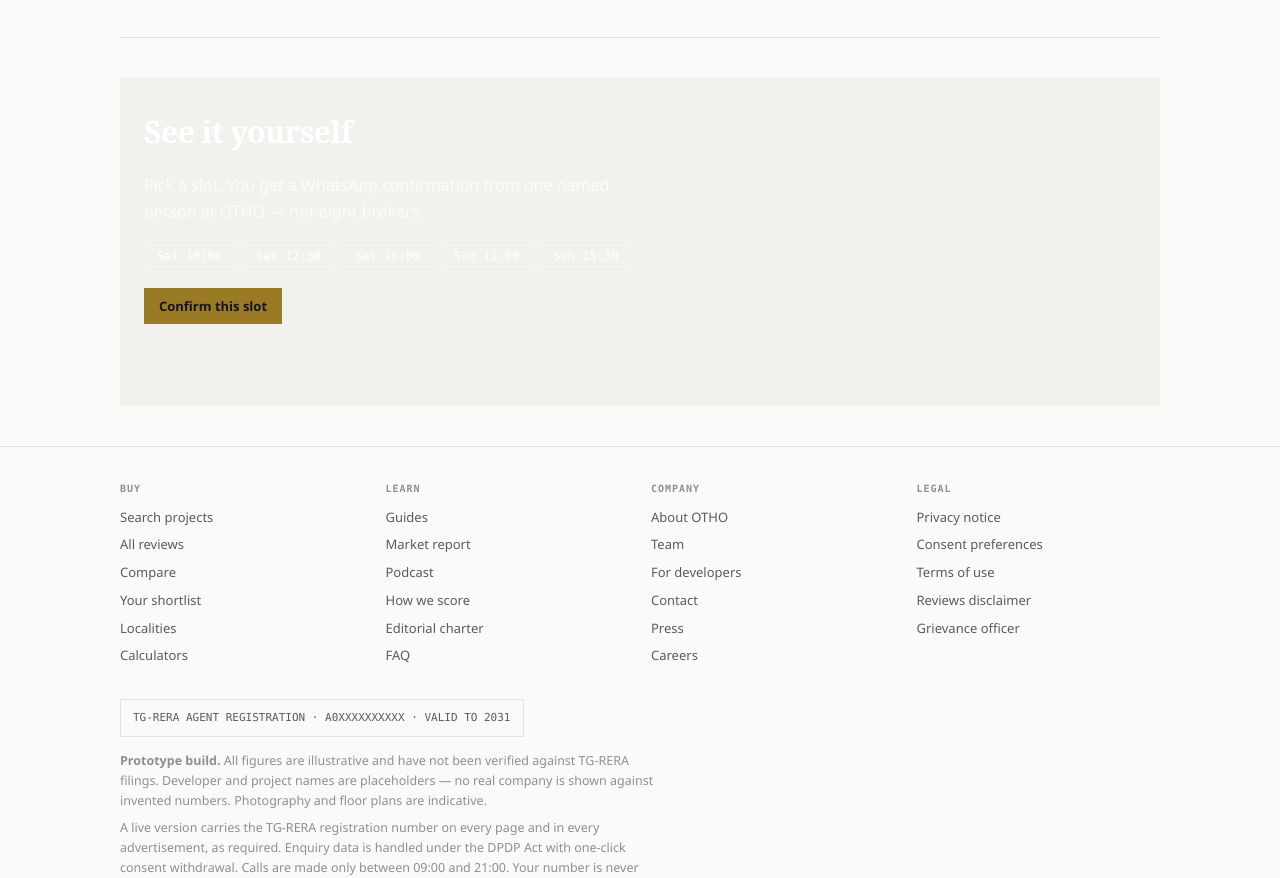
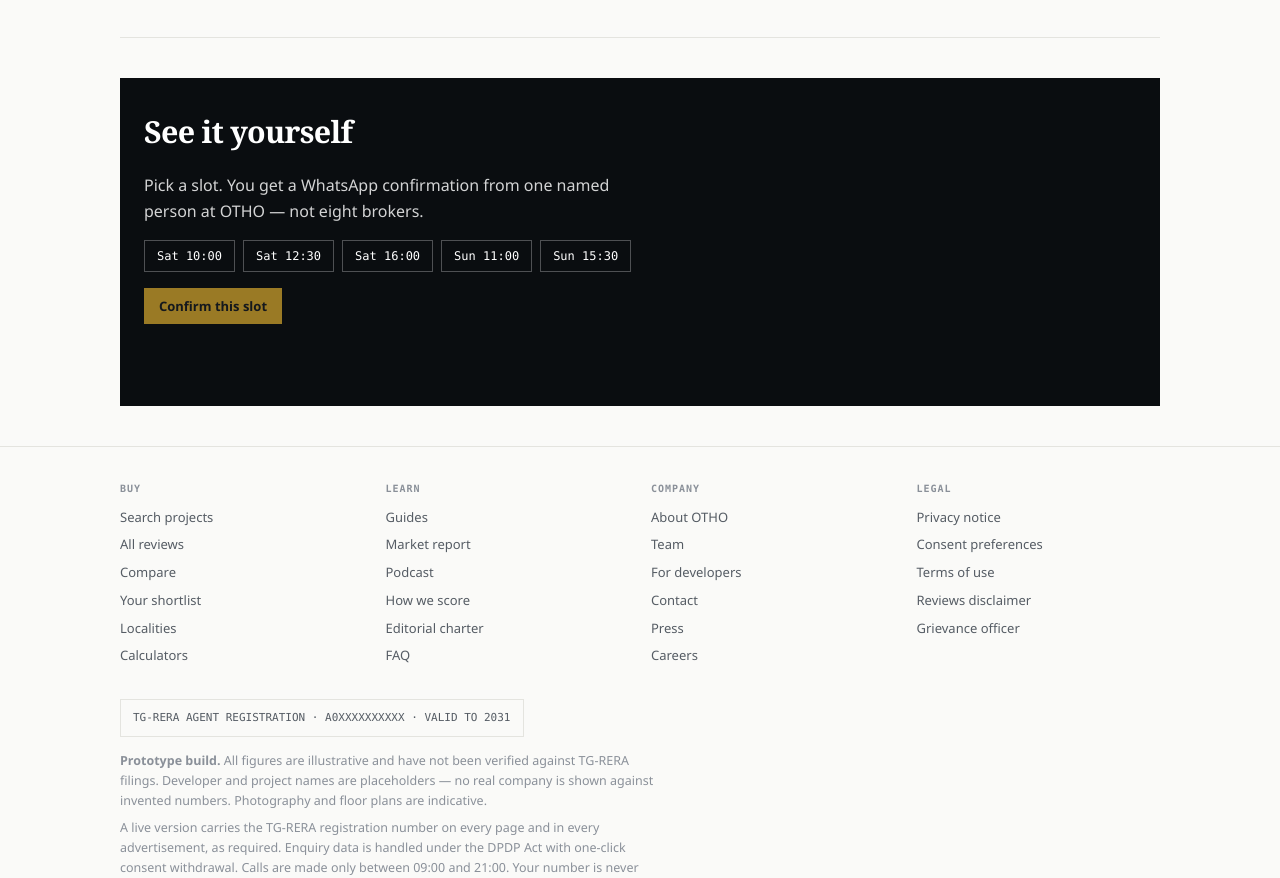
Before and after one commit to productionx-in/OTHO-REALTY, a plain HTML site: page site/index.html in a window 1280 px wide. Shown: the part 2898-3776 px from the top of the page. Drawn offline with Linux system fonts and the light colour scheme.

Commit message:
Update band background color in index.html

```diff
--- a/site/index.html
+++ b/site/index.html
@@ -149,7 +149,7 @@
   .prose li{margin-bottom:7px}
   .pullq{font-family:var(--f-h);font-size:1.22rem;line-height:1.4;border-left:3px solid var(--brass);padding-left:17px;margin:22px 0;color:var(--ink)}
 
-  .band{background:var(--sunk);color:#fff;padding:30px 24px}
+  .band{background:#0A0D10 !important;color:#fff;padding:30px 24px}
   .band h2{color:#fff}
   .band p{opacity:.82;max-width:52ch}
   .slots{display:flex;gap:8px;flex-wrap:wrap;margin:16px 0}
```
